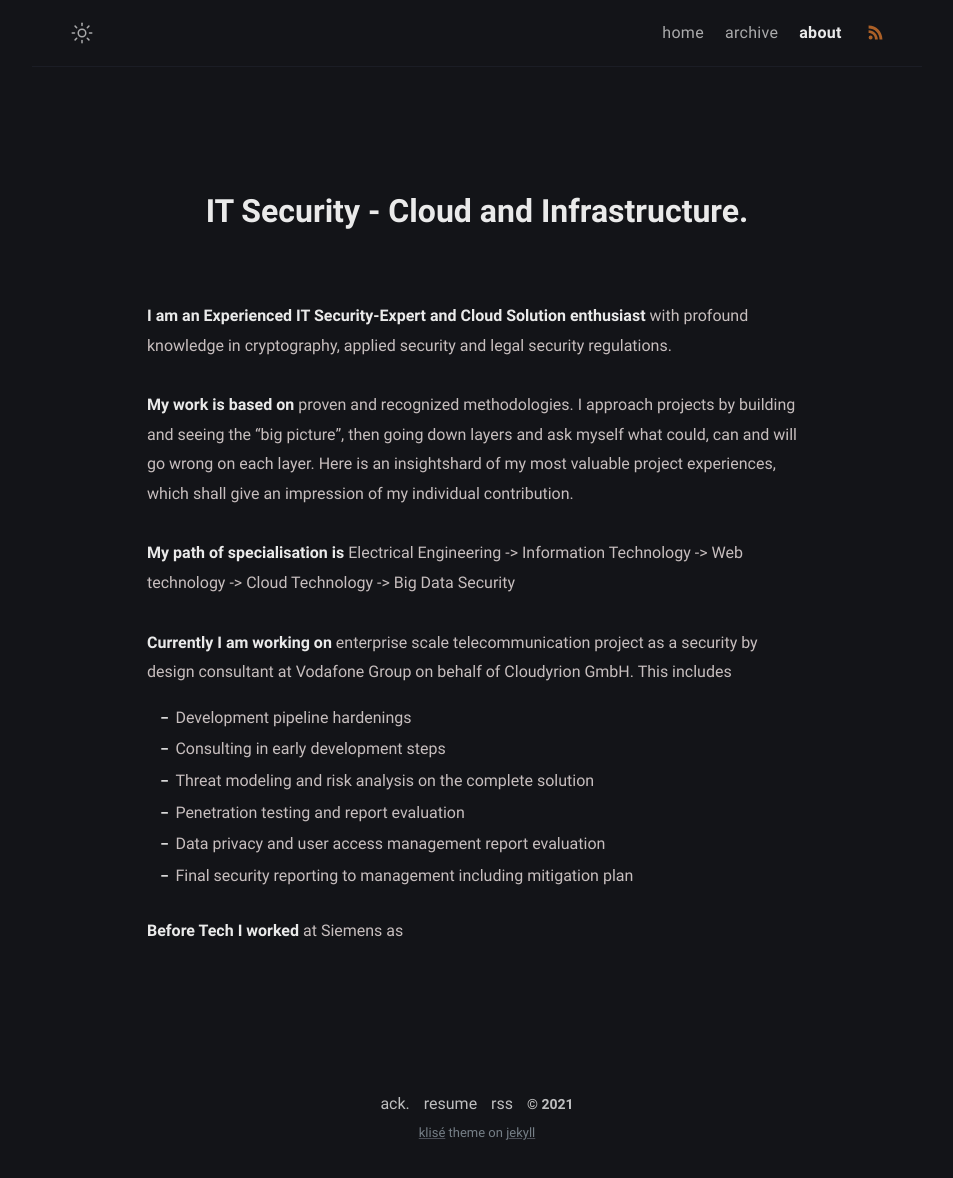
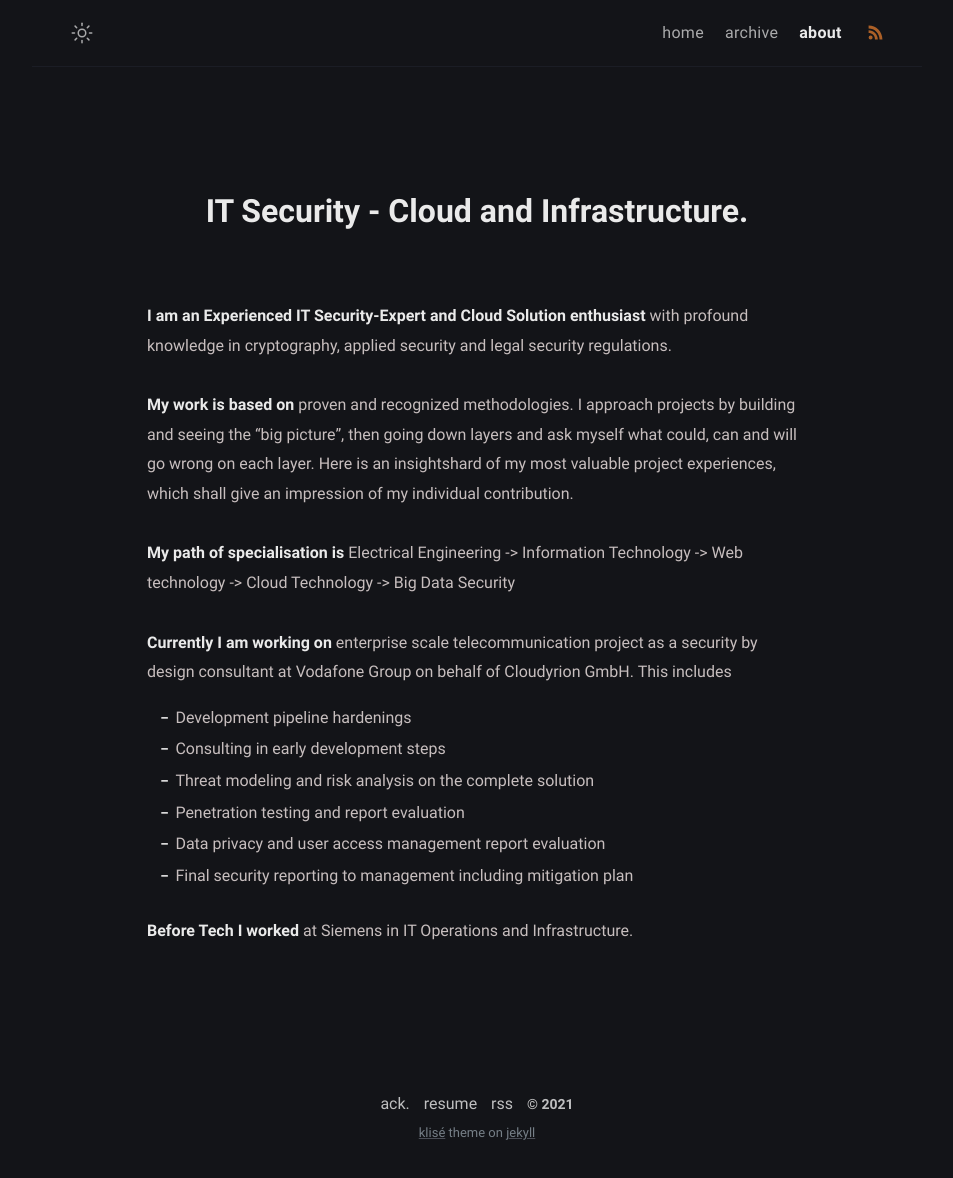
Before and after one commit to securebitAsif/fabulous-jupiter-8f84d, a Jekyll site: the page built from about.md, in a window 1280 px wide. Shown: the whole page, without its empty margins (163-1116 px from the left). Built offline with Jekyll 4.4.1, drawn with Linux system fonts in a browser that asks for light colours.

Commit message:
about.md: changed

```diff
--- a/about.md
+++ b/about.md
@@ -19,4 +19,4 @@ comments: false
 - Data privacy and user access management report evaluation
 - Final security reporting to management including mitigation plan
 
-**Before Tech I worked** at Siemens as
+**Before Tech I worked** at Siemens in IT Operations and Infrastructure.
```
